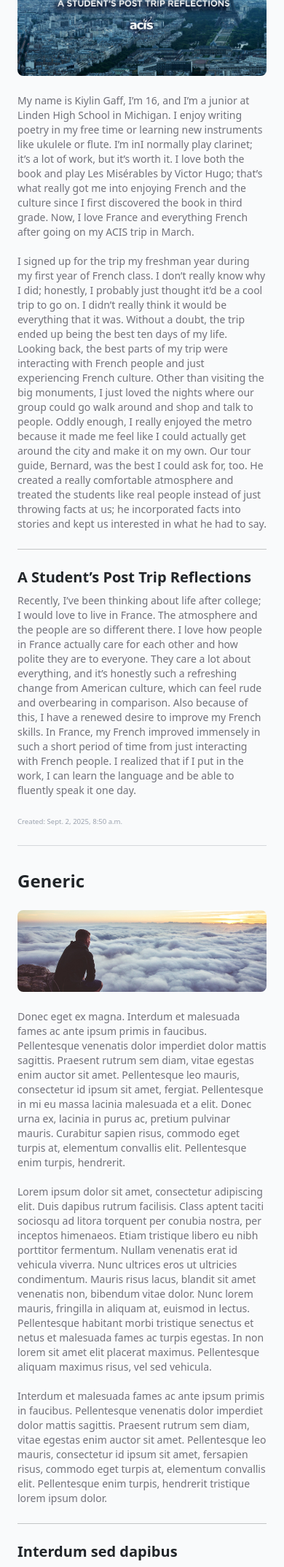
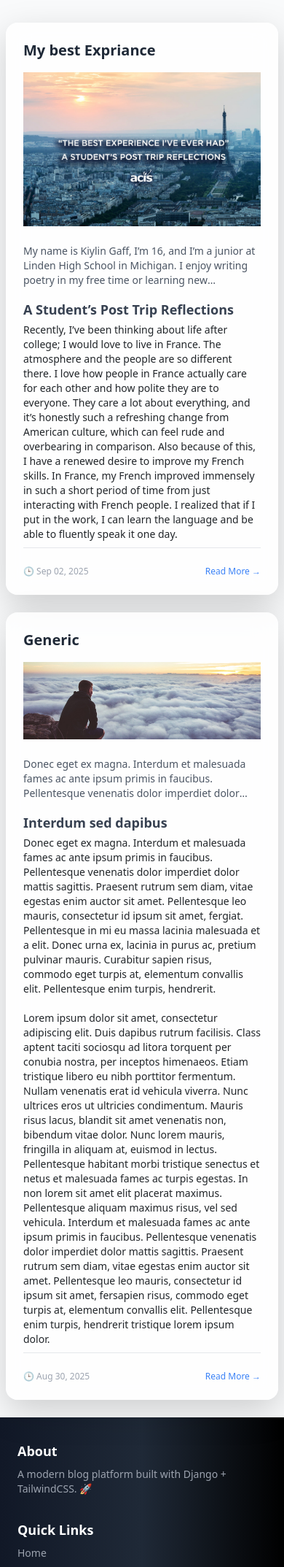
Before and after one commit to shivam-bind/My-Project, a Django app: page / in a window 390 px wide. Shown: the part 429-2576 px from the top of the page at 73% size. Run offline with Django 5.2, Linux system fonts and the light colour scheme; a user stored in the database is signed in; data comes from the database, SQL or seed files in the repository; some libraries are stand-ins or nearby versions.

Commit message:
updated the ui of home page

```diff
--- a/blog/templates/blog/post_list.html
+++ b/blog/templates/blog/post_list.html
@@ -2,40 +2,79 @@
 
 {% block content %}
 {% if user.is_authenticated %}
-    <section class="hero-bg mb-4 bg-black bg-opacity-50 w-full text-white text-center py-6 md:py-14">
-      <h1 class="text-4xl md:text-6xl font-extrabold mb-2">Welcome to <span class="text-yellow-300">MyBlog</span></h1>
-      <p class="text-sm md:text-xl mb-4">Express yourself. Discover stories. Inspire the world 🌎</p>
-      <a href="{% url 'post_new' %}" class="bg-yellow-400 text-gray-900 px-6 py-3 rounded-lg font-semibold shadow hover:bg-yellow-300 transition">Start Writing ✍️</a>
+  <!-- Hero Section -->
+  <section class="relative bg-gradient-to-r from-gray-900 via-black to-gray-900 text-white text-center py-16 md:py-24 overflow-hidden">
+    <!-- Background Image -->
+    <div class="absolute inset-0">
+      <img src="https://images.unsplash.com/photo-1522202176988-66273c2fd55f"
+           alt="Hero Background"
+           class="w-full h-full object-cover opacity-40">
+    </div>
+
+    <div class="absolute inset-0 bg-black/40"></div>
+
+    <div class="relative z-10 max-w-3xl mx-auto px-4">
+      <h1 class="text-4xl md:text-6xl font-extrabold mb-4 animate-fade-in">
+        Welcome to <span class="text-yellow-400">MyBlog</span>
+      </h1>
+      <p class="text-base md:text-xl mb-6 text-gray-200">Express yourself. Discover stories. Inspire the world 🌎</p>
+      <a href="{% url 'post_new' %}"
+         class="inline-block bg-yellow-400 text-gray-900 px-8 py-3 rounded-full font-semibold shadow-lg hover:bg-yellow-300 hover:scale-105 transition transform duration-300">
+        Start Writing ✍️
+      </a>
+    </div>
   </section>
+
+  <!-- Posts Grid -->
+  <section class="max-w-7xl mx-auto mt-8 px-2 sm:px-4 lg:px-8 grid gap-6 sm:grid-cols-2 lg:grid-cols-3">
     {% for post in posts %}
-    <article class="font-sans mb-8 px-4 sm:px-6 lg:px-8">
-        <!-- Post Title -->
-        <h2 class="text-2xl sm:text-3xl md:text-5xl font-bold mb-4 hover:text-red-500 visited:text-purple-600 transition">
+      <article class="bg-white/80 dark:bg-gray-800/80 backdrop-blur-lg shadow-lg rounded-2xl overflow-hidden hover:shadow-2xl transition transform hover:-translate-y-2 duration-300 flex flex-col">
+          <!-- Post Content -->
+        <div class="p-4 flex-1 flex flex-col">
+          <h2 class="text-xl md:text-2xl font-bold mb-3 text-gray-800 dark:text-gray-100 hover:text-red-500 transition">
             <a href="{% url 'post_detail' pk=post.pk %}">{{ post.title }}</a>
           </h2>
 
         <!-- Post Image -->
         {% if post.image %}
-            <img src="{{ post.image.url }}" alt="{{ post.title }}" class="w-full mb-6 sm:mb-8 rounded-lg object-cover">
+          <a href="{% url 'post_detail' pk=post.pk %}" class="block overflow-hidden">
+            <div class="aspect-w-16 aspect-h-9">
+              <img src="{{ post.image.url }}" alt="{{ post.title }}"
+                   class="w-full h-full object-cover hover:scale-110 transition-transform duration-500">
+            </div>
+          </a>
         {% endif %}
 
-        <!-- Post Content -->
-        <p class="mb-4 sm:mb-6 text-zinc-500 text-sm sm:text-base">{{ post.content|linebreaksbr }}</p>
-        <hr class="mb-4">
+          <p class="mb-2 mt-4 text-gray-600 dark:text-gray-300 text-sm md:text-base line-clamp-3">
+            {{ post.content|linebreaksbr }}
+          </p>
 
           <!-- Subsections -->
           {% for sub in post.subsections.all %}
-            <h3 class="mt-4 sm:mt-6 mb-2 sm:mb-4 text-xl sm:text-2xl md:text-3xl font-semibold">{{ sub.sub_title }}</h3>
-            <p class="mb-4 sm:mb-6 text-zinc-500 text-sm sm:text-base">{{ sub.sub_content|linebreaksbr }}</p>
+            <h3 class="mt-2 mb-1 text-lg font-semibold text-gray-700 dark:text-gray-200">{{ sub.sub_title }}</h3>
+            <p class="mb-2 mt-2text-gray-500 dark:text-gray-400 text-sm">{{ sub.sub_content|linebreaksbr }}</p>
           {% empty %}
-            <p class="text-zinc-400 text-sm sm:text-base">No subsections yet.</p>
+            <p class="text-gray-400 text-sm">No subsections yet.</p>
           {% endfor %}
 
-        <p class="text-gray-400 text-xs sm:text-sm"><small>Created: {{ post.created_date }}</small></p>
-        <hr class="mt-6 mb-2 sm:mt-8 sm:mb-8 border-gray-500">
+          <!-- Footer -->
+          <div class="mt-auto pt-4 border-t border-gray-200 dark:border-gray-700 flex items-center justify-between text-xs text-gray-400">
+            <span>🕒 {{ post.created_date|date:"M d, Y" }}</span>
+            <a href="{% url 'post_detail' pk=post.pk %}" class="text-blue-500 hover:underline">Read More →</a>
+          </div>
+        </div>
       </article>
     {% endfor %}
+  </section>
+
 {% else %}
-  <p class="text-center text-gray-500 mt-10 text-sm sm:text-base">Please <a href="{% url 'login' %}" class="text-blue-600 hover:underline">login</a> to view posts.</p>
+  <!-- Guest Message -->
+  <div class="flex items-center justify-center min-h-[60vh]">
+    <p class="text-center text-gray-500 text-lg">
+      Please
+      <a href="{% url 'login' %}" class="text-blue-600 hover:underline font-semibold">login</a>
+      to view posts.
+    </p>
+  </div>
 {% endif %}
 {% endblock %}
```
Also changed, not shown: media/blog_images/_AIL8656.jpg (added). Lines whose indentation alone changed are shown as unchanged.
